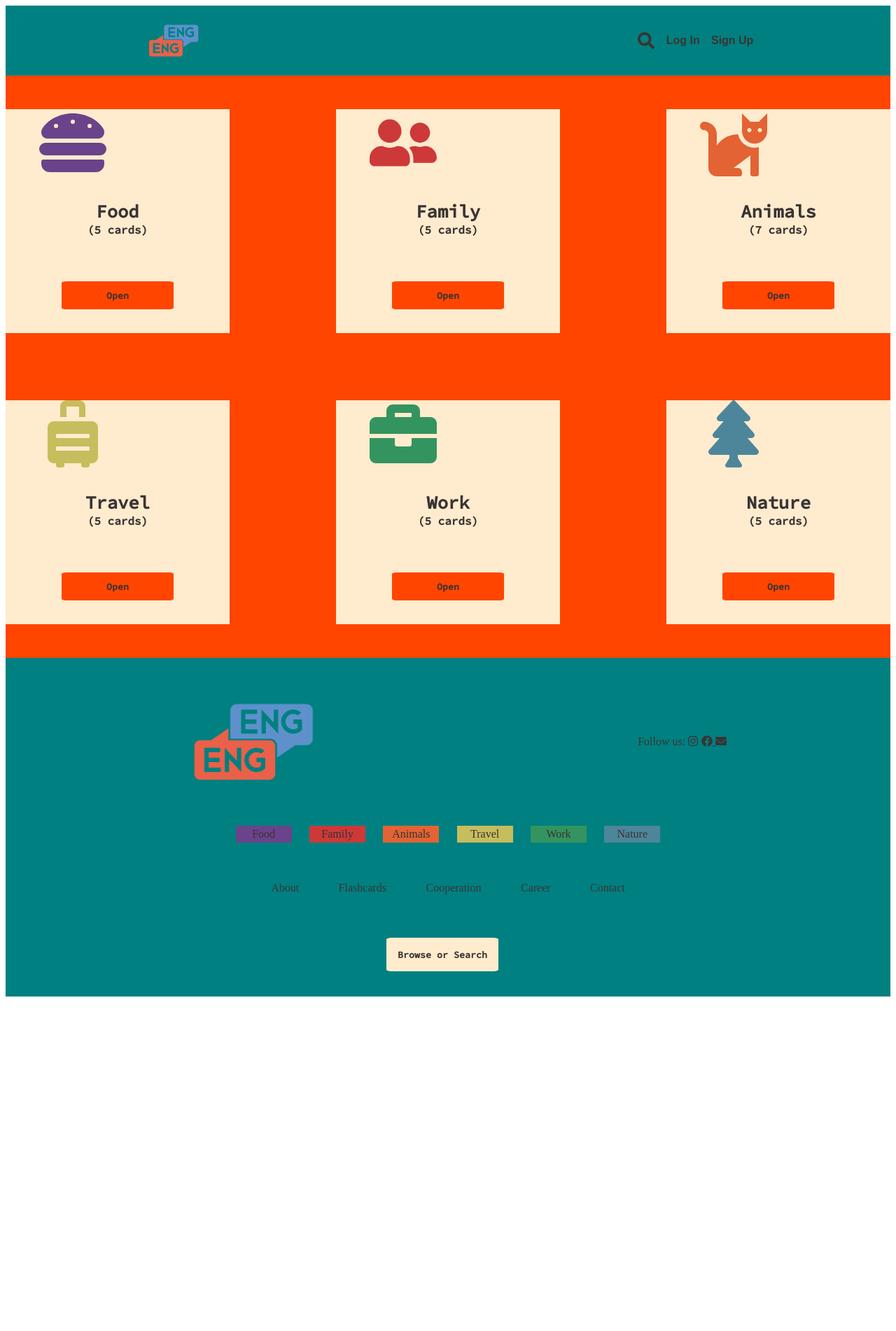
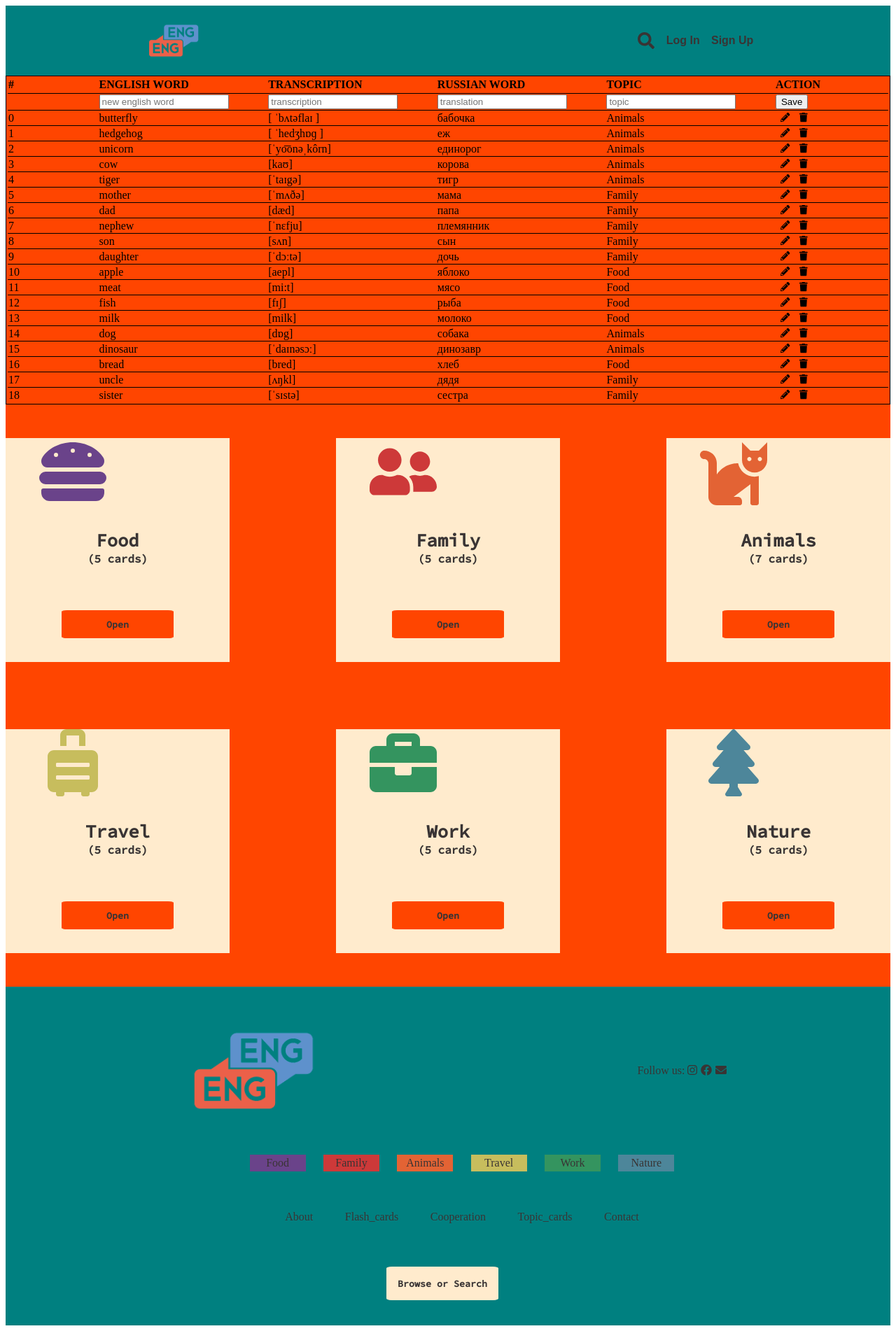
Before and after one commit to skorokhodtatiana/learnEnglish-React-project, a React (Create React App) app in the folder learn-english/: page /table in a window 1280 px wide. Shown: the whole page at 70% size. Before the commit the page ends 1432 px from the top, so only its background shows below. Built offline with nearby package versions, Linux system fonts and the light colour scheme.

Commit message:
added react router, in process adding links

```diff
--- a/learn-english/package.json
+++ b/learn-english/package.json
@@ -12,6 +12,7 @@
     "@testing-library/user-event": "^12.8.3",
     "classnames": "^2.3.1",
     "font-awesome": "^4.7.0",
+    "history": "^5.1.0",
     "react": "^17.0.2",
     "react-dom": "^17.0.2",
     "react-router-dom": "^6.0.2",
--- a/learn-english/src/App.js
+++ b/learn-english/src/App.js
@@ -4,8 +4,9 @@ import logo from "./assets/images/logo.png";
 import "font-awesome/css/font-awesome.min.css";
 import TopicCard from "./components/topicCard/TopicCard";
 import React, { useState } from "react";
-import { BrowserRouter as Router, Routes, Route, Link } from "react-router-dom";
+//import { BrowserRouter, Routes, Route } from "react-router-dom";
 import Footer from "./components/footer/Footer";
+import { Outlet, Link } from "react-router-dom";
 import Table from "./components/table/Table";
 import { FontAwesomeIcon } from "@fortawesome/react-fontawesome";
 import {
@@ -16,6 +17,7 @@ import {
   faBriefcase,
   faTree,
 } from "@fortawesome/free-solid-svg-icons";
+//import FlashCard from "./components/flashCard/FlashCard";
 
 const food = (
   <FontAwesomeIcon
@@ -126,9 +128,11 @@ function App() {
 
   return (
     <div className="App">
-      <Router>
       <Header logo={logo}></Header>
+      <Outlet />
+
       <div className="topicCard-wrapper">
+        {/* <Link to="/topicCard"> */}
         {!isTopicChosen &&
           topicCards.map((card, id) => (
             <TopicCard
@@ -141,6 +145,7 @@ function App() {
               onClickTopic={() => handleClick(id)}
             ></TopicCard>
           ))}
+        {/* </Link> */}
 
         {isTopicChosen && (
           <TopicCard
@@ -150,12 +155,12 @@ function App() {
             size={"(" + topicCards[chosenCardId].size + " cards)"}
             isChosen={topicCards[chosenCardId].isChosen}
             onClickTopic={() => handleClick()}
+            to={`/topicCards/${topicCards[chosenCardId].nameCard}`}
           ></TopicCard>
         )}
         {isButtonClick && <Table></Table>}
       </div>
       <Footer onClickButtonTable={() => showTable()}></Footer>
-      </Router>
     </div>
   );
 }
--- a/learn-english/src/components/flashCard/FlashCard.jsx
+++ b/learn-english/src/components/flashCard/FlashCard.jsx
@@ -15,7 +15,7 @@ const FlashCard = (props) => {
       {pressed ? (
         <div className="fleshCard__russianhWord">{translation}</div>
       ) : (
-        <button className="fleshCard__btnOpen" onClick={handlePressed}>
+        <button className="fleshCard__btnOpen" onClick={() => handlePressed()}>
           Перевод
         </button>
       )}
--- a/learn-english/src/components/footer/Footer.jsx
+++ b/learn-english/src/components/footer/Footer.jsx
@@ -1,15 +1,19 @@
 import "./_footer.scss";
 import logo from "../../assets/images/logo.png";
 import React from "react";
-
+//import { BrowserRouter as Routes, Route, Link } from "react-router-dom";
 import { FontAwesomeIcon } from "@fortawesome/react-fontawesome";
 import { faInstagram, faFacebook } from "@fortawesome/free-brands-svg-icons";
 import { faEnvelope } from "@fortawesome/free-solid-svg-icons";
+import { Outlet, Link } from "react-router-dom";
+//import TopicCard from "../topicCard/TopicCard";
 
+// const Footer = (props, { history, location, match }) => {
 const Footer = (props) => {
   // const {} = props;
   const openTable = () => {
     props.onClickButtonTable();
+    // history.push("table");
   };
 
   return (
@@ -17,24 +21,29 @@ const Footer = (props) => {
       <div className="footer">
         <header className="footer__header">
           <div className="footer__logo">
-            <img className="logo" src={logo} alt={"logo"} />
+            <Link to="/">
+              <img className="logo" src={logo} alt={"logo"} />
+            </Link>
           </div>
           <div className="footer__pictures"></div>
           <div className="footer__socialMedia">
             Follow us:{" "}
             <a href="https://www.instagram.com/tanja_skorohod/?hl=ru">
-              {" "}
               <FontAwesomeIcon icon={faInstagram} className="iconInstagram" />
             </a>
             <FontAwesomeIcon icon={faFacebook} className="iconFacebook" />
             <a href="mailto:tanjakharza@gmail.com">
-              {" "}
               <FontAwesomeIcon icon={faEnvelope} className="iconEnvelope" />
             </a>
           </div>
         </header>
         <nav className="footer__nav">
-          <section className="footer__wrapper-cards">
+          <ul className="footer__wrapper-cards">
+            {/* <li className={"footer__card card-food"}>
+              <Link to="/" className={"footer__card card-food"}>
+                Food
+              </Link>
+            </li> */}
             <a href="#top" className={"footer__card card-food"}>
               Food
             </a>
@@ -53,31 +62,39 @@ const Footer = (props) => {
             <a href="#top" className={"footer__card card-nature"}>
               Nature
             </a>
-          </section>
-          <section className="footer__links">
+          </ul>
+          <ul className="footer__links">
             <a href="#top" className="item-menu">
               About
             </a>
-            <a href="#top" className="item-menu">
-              Flashcards
-            </a>
-            <a href="#top" className="item-menu">
+            {/* <li href="#top" className="item-menu"> */}
+            <Link className="item-menu" to="/table">
+              Flash_cards
+            </Link>
+            {/* </li> */}
+            <Link to="/404" className="item-menu">
               Сooperation
-            </a>
-            <a href="#top" className="item-menu">
-              Career
-            </a>
+            </Link>
+            {/* <a href="#top" className="item-menu">
+              Сooperation
+            </a> */}
+            {/* <li href="#top" className="item-menu"> */}
+            <Link className="item-menu" to="/topicCard">
+              Topic_cards
+            </Link>
+            {/* </li> */}
             <a href="#top" className="item-menu">
               Contact
             </a>
-          </section>
+          </ul>
           <section className="footer__btn">
-            <button onClick={openTable} className="footer__btnSearch">
+            <button onClick={() => openTable()} className="footer__btnSearch">
               Browse or Search
             </button>
             {/* <button className="footer__btnCreate">Create Flashcard</button> */}
           </section>
         </nav>
+        {/* <Outlet /> */}
       </div>
     </div>
   );
--- a/learn-english/src/components/footer/_footer.scss
+++ b/learn-english/src/components/footer/_footer.scss
@@ -45,6 +45,7 @@
         }
         .iconFacebook {
           margin-left: 5px;
+          margin-right: 5px;
 
           &:active {
             color: #34945f;
@@ -90,6 +91,7 @@
           text-align: center;
           line-height: 1.5rem;
           text-decoration: none;
+          list-style-type: none;
           color: $customGray;
 
           &:hover {
--- a/learn-english/src/components/table/BodyTable.jsx
+++ b/learn-english/src/components/table/BodyTable.jsx
@@ -35,11 +35,11 @@ const BodyTable = (props) => {
     setselectEdit(false);
   };
 
-  const [oldListCards, setoldListCards] = useState(dataCards);
+  // const [oldListCards, setoldListCards] = useState(dataCards);
 
   const handleDelete = () => {
     let newListCards = dataCards.filter((el) => el.id !== id);
-    setoldListCards(oldListCards);
+    // setoldListCards(oldListCards);
     props.updateDataAfterDelete(newListCards);
   };
 
--- a/learn-english/src/components/table/_table.scss
+++ b/learn-english/src/components/table/_table.scss
@@ -2,6 +2,7 @@
 .table {
   width: 100%;
   border: 1px solid black;
+  background-color: $customOrange;
 
   .tbody {
     tr {
--- a/learn-english/src/index.js
+++ b/learn-english/src/index.js
@@ -1,11 +1,33 @@
 import React from "react";
 import ReactDOM from "react-dom";
 import App from "./App";
-// import "font-awesome/css/font-awesome.min.css";
+import { BrowserRouter, Routes, Route } from "react-router-dom";
+import Tabel from "./components/table/Table";
+import TopicCard from "./components/topicCard/TopicCard";
+import FlashCard from "./components/flashCard/FlashCard";
 
 ReactDOM.render(
   <React.StrictMode>
-    <App />
+    {/* <App /> */}
+    <BrowserRouter>
+      <Routes>
+        <Route path="/" element={<App />}>
+          <Route path="table" element={<Tabel />}></Route>
+          <Route path="topicCard" render={(props) => <TopicCard {...props} />}>
+            {/* <Route path=":flashCardId" element={<FlashCard />}></Route> */}
+          </Route>
+        </Route>
+        <Route
+          path="/404"
+          element={
+            <main style={{ textAlign: "center", fontSize: "4rem" }}>
+              <h1>404</h1>
+              <h3>Not found</h3>
+            </main>
+          }
+        ></Route>
+      </Routes>
+    </BrowserRouter>
   </React.StrictMode>,
   document.getElementById("root")
 );
```
Also changed, not shown: learn-english/src/assets/DataCards.js (+19 -7 lines), 1 other file (tests, documents, lock files or other folders). Lines whose indentation alone changed are shown as unchanged.
